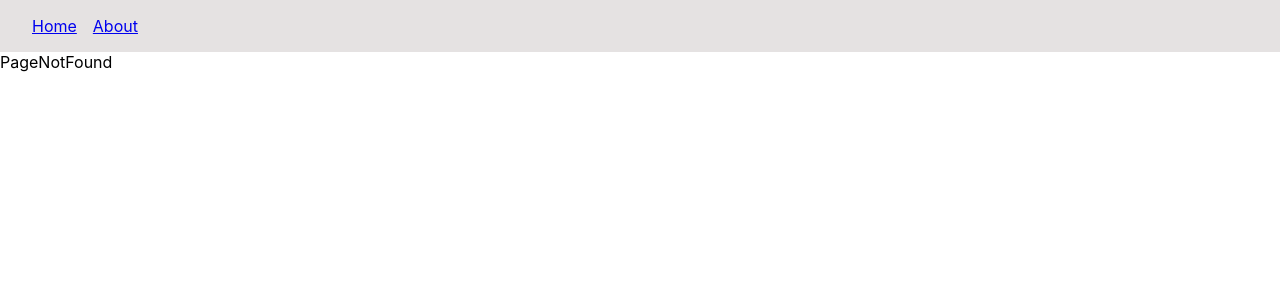
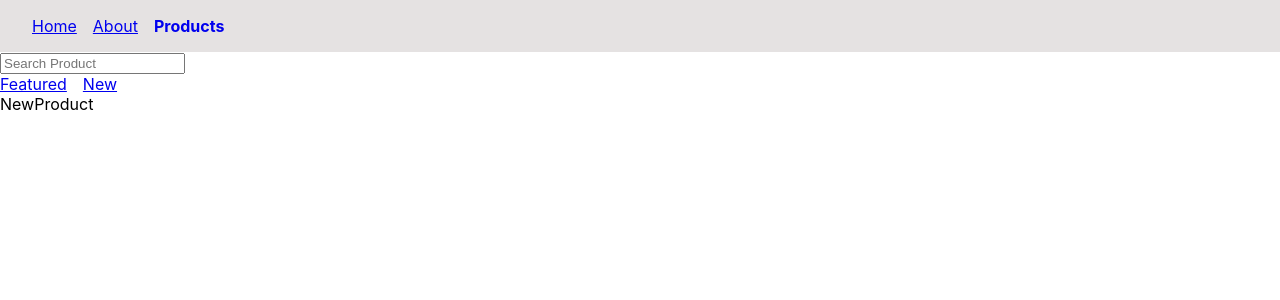
Before and after one commit to hasse0303/react-router-demo, a React (Create React App) app: page /products/new in a window 1280 px wide. Shown: the top 300 px of the page. Built offline with nearby package versions, Linux system fonts and the light colour scheme.

Commit message:
Implement Nested Routes

```diff
--- a/src/App.js
+++ b/src/App.js
@@ -5,6 +5,9 @@
 import { Navbar } from './components/Navbar';
 import { OrderSummary } from './components/OrderSummary';
 import { PageNotFound } from './components/PageNotFound';
+import { Products } from './components/Products';
+import { FeaturedProduct } from './components/FeaturedProduct';
+import { NewProduct } from './components/NewProduct';
 
 function App() {
   return (
@@ -14,6 +17,10 @@
         <Route path='/' element={<Home />} />
         <Route path='about' element={<About />} />
         <Route path='order-summary' element={<OrderSummary />} />
+        <Route path='products' element={<Products />}>
+          <Route path='featured' element={<FeaturedProduct />} />
+          <Route path='new' element={<NewProduct />} />
+        </Route>
         <Route path='*' element={<PageNotFound />} />
       </Routes>
     </>
--- /dev/null
+++ b/src/components/FeaturedProduct.js
@@ -0,0 +1,7 @@
+
+
+export const FeaturedProduct = () => {
+  return (
+    <div>FeaturedProduct</div>
+  )
+}
--- a/src/components/Navbar.js
+++ b/src/components/Navbar.js
@@ -3,9 +3,10 @@
 export const Navbar = () => {
 
   return (
-    <nav>
+    <nav className='primary-nav'>
         <NavLink to={'/'}>Home</NavLink>
         <NavLink to={'/about'}>About</NavLink>
+        <NavLink to={'/products'}>Products</NavLink>
     </nav>
   )
 }
--- /dev/null
+++ b/src/components/NewProduct.js
@@ -0,0 +1,7 @@
+import React from 'react'
+
+export const NewProduct = () => {
+  return (
+    <div>NewProduct</div>
+  )
+}
--- /dev/null
+++ b/src/components/Products.js
@@ -0,0 +1,16 @@
+import { Link, Outlet} from 'react-router-dom'
+
+export const Products = () => {
+  return (
+    <div>
+        <div>
+            <input type='search' placeholder='Search Product' />
+        </div>
+        <nav>
+            <Link to={'featured'}>Featured</Link>
+            <Link to={'new'}>New</Link>
+        </nav>
+        <Outlet />
+    </div>
+  )
+}
--- a/src/index.css
+++ b/src/index.css
@@ -11,7 +11,7 @@
   font-family: source-code-pro, Menlo, Monaco, Consolas, 'Courier New',
     monospace;
 }
-nav {
+.primary-nav {
   background-color: rgb(229, 226, 226);
   padding: 16px 32px;
 }
```
